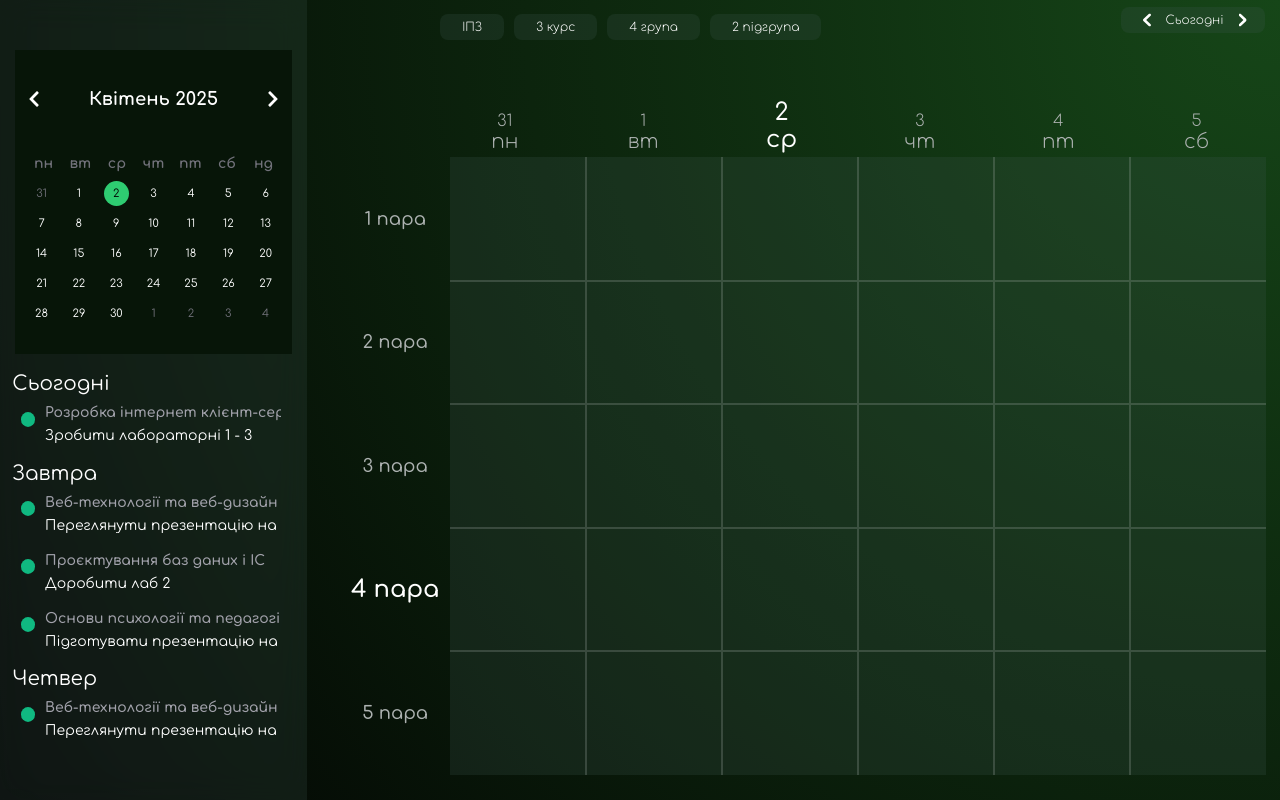
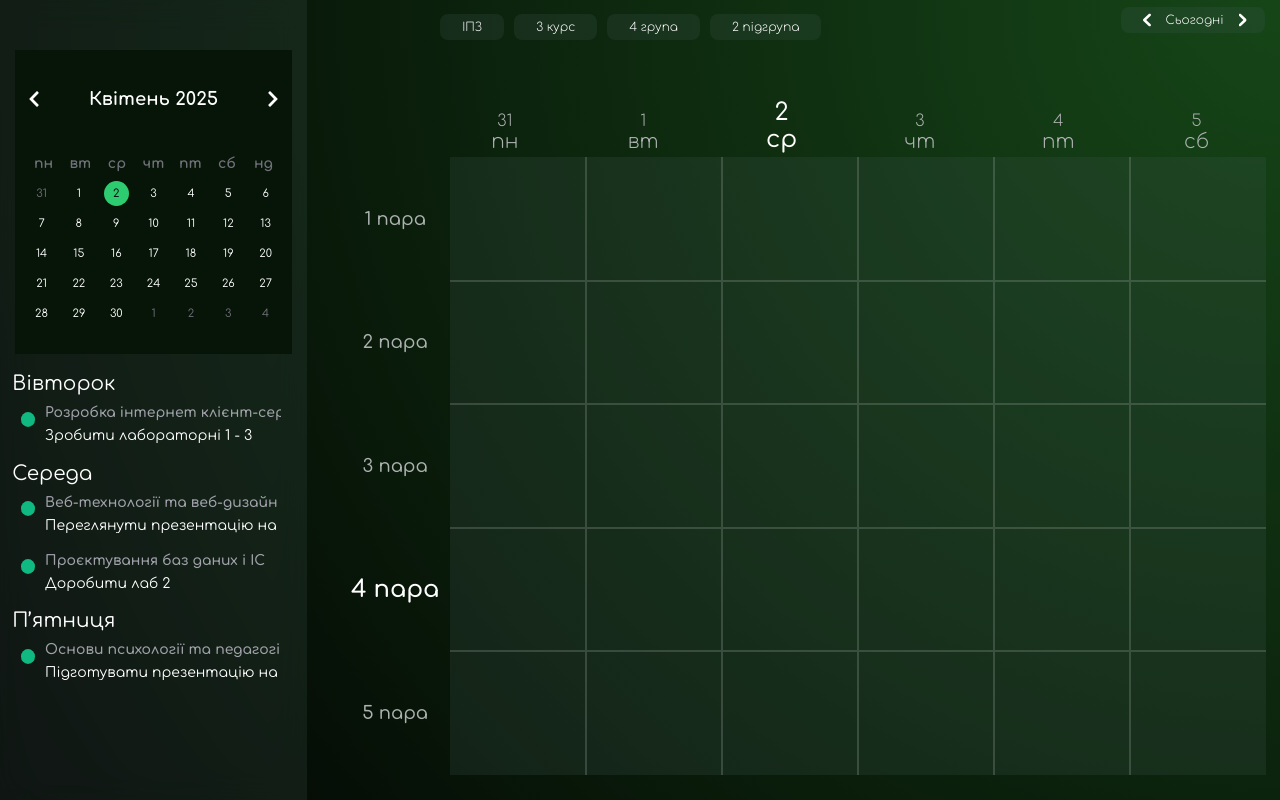
Before and after one commit to trsnbb/Schedule-University, a React (Create React App) app in the folder Client/: page / in a window 1280 px wide. Built offline with nearby package versions, Linux system fonts and the light colour scheme.

Commit message:
Date note

```diff
--- a/Client/src/components/Notes/Notes.jsx
+++ b/Client/src/components/Notes/Notes.jsx
@@ -1,57 +1,80 @@
 import React from "react";
 import "./note.css";
 
-const Sidebar = () => {
-  const notes = [
+const notesFromDatabase = [
   {
-      label: "Сьогодні",
-      date: "21/01",
-      items: [
-        {
+    date: "2025-04-08",
     subject: "Розробка інтернет клієнт-серверних систем",
     note: "Зробити лабораторні 1 - 3",
   },
-      ],
-    },
   {
-      label: "Завтра",
-      date: "22/01",
-      items: [
-        {
+    date: "2025-04-09",
     subject: "Веб-технології та веб-дизайн",
     note: "Переглянути презентацію на тему Вплив",
   },
-        { subject: "Проєктування баз даних і ІС", note: "Доробити лаб 2" },
   {
+    date: "2025-04-09",
+    subject: "Проєктування баз даних і ІС",
+    note: "Доробити лаб 2",
+  },
+  {
+    date: "2025-04-11",
     subject: "Основи психології та педагогіки",
     note: "Підготувати презентацію на тему Вплив",
   },
-      ],
-    },{
-      label: "Четвер",
-      date: "22/01",
-      items: [
-        {
-          subject: "Веб-технології та веб-дизайн",
-          note: "Переглянути презентацію на тему Вплив",
-        },
-      ],
-    },
 ];
 
+const groupByDate = (notes) => {
+  const grouped = {};
+  notes.forEach((note) => {
+    if (!grouped[note.date]) grouped[note.date] = [];
+    grouped[note.date].push(note);
+  });
+  return grouped;
+};
+
+const getLabel = (dateStr) => {
+  const inputDate = new Date(dateStr);
+  const today = new Date();
+  const tomorrow = new Date();
+  tomorrow.setDate(today.getDate() + 1);
+
+  const format = (date) =>
+    `${date.getFullYear()}-${(date.getMonth() + 1)
+      .toString()
+      .padStart(2, "0")}-${date.getDate().toString().padStart(2, "0")}`;
+
+  if (format(inputDate) === format(today)) return "Сьогодні";
+  if (format(inputDate) === format(tomorrow)) return "Завтра";
+
+  const daysOfWeek = [
+    "Неділя",
+    "Понеділок",
+    "Вівторок",
+    "Середа",
+    "Четвер",
+    "П’ятниця",
+    "Субота",
+  ];
+  return daysOfWeek[inputDate.getDay()];
+};
+
+const Sidebar = () => {
+  const groupedNotes = groupByDate(notesFromDatabase);
+  const sortedDates = Object.keys(groupedNotes).sort();
+
   return (
-    <>
-      <div className='notes_sidebar'>
-        {notes.map((day) => (
-          <div key={day.date} className='notes_day'>
-            <p>{day.label}</p>
+    <div className="notes_sidebar">
+      {sortedDates.map((date) => (
+        <div key={date} className="notes_day">
+          <p>{getLabel(date)}</p>
           <div className="notes_day_info">
-              {day.items.map((item, index) => (
+            {groupedNotes[date].map((item, index) => (
               <div className="note" key={index}>
-                  <div className='circle_note'></div>
-                  <div className='note_info'>
-                    <div className='subject'>{item.subject}</div>
-                    <div className='note'>{item.note}</div>
+                <div className="circle_note"></div>
+                <div className="note_info">
+                  <div className="subject">{item.subject}</div>
+                  <div className="note">{item.note}</div>
                 </div>
               </div>
             ))}
@@ -59,7 +82,6 @@ const Sidebar = () => {
         </div>
       ))}
     </div>
-    </>
   );
 };
 
```
Lines whose indentation alone changed are shown as unchanged.
